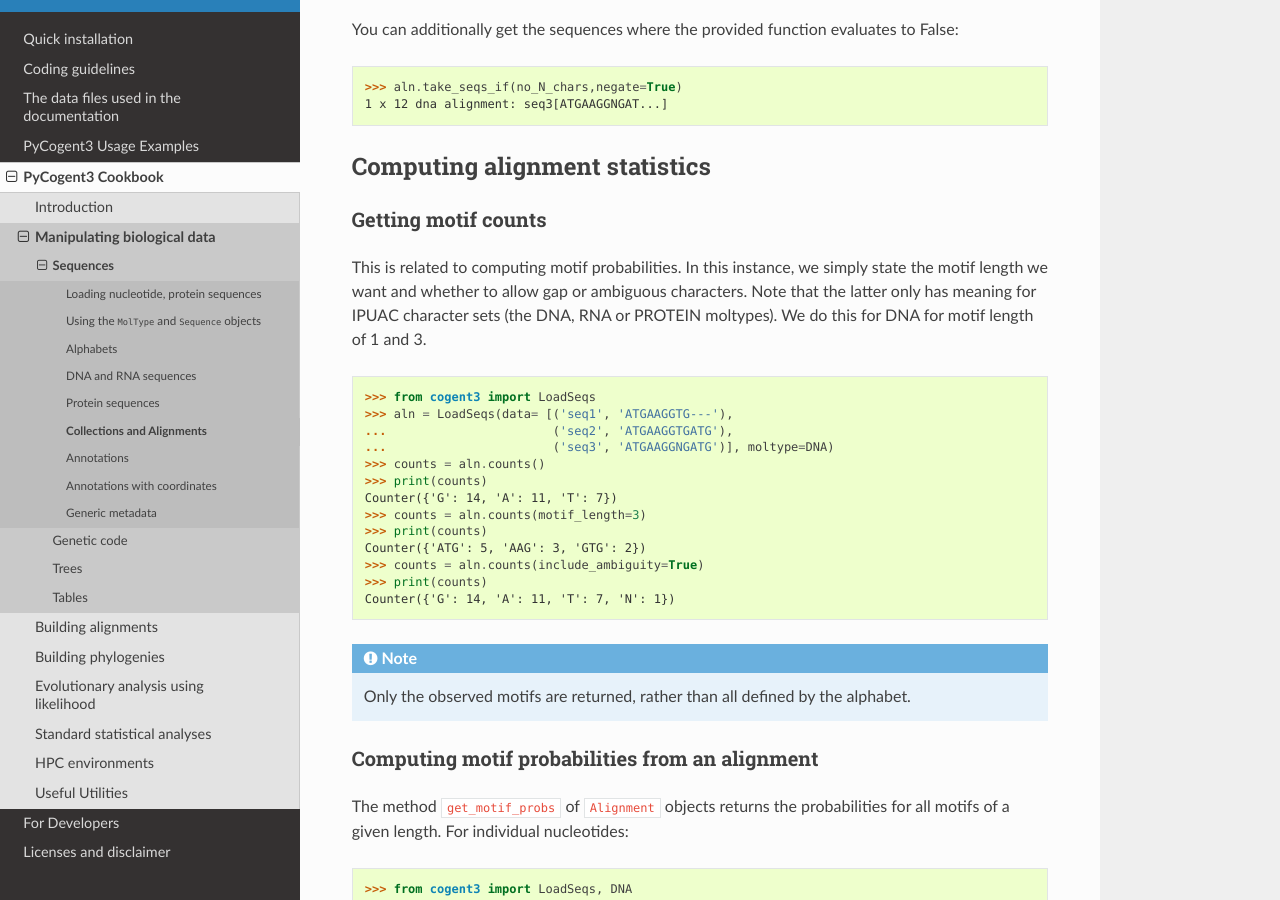
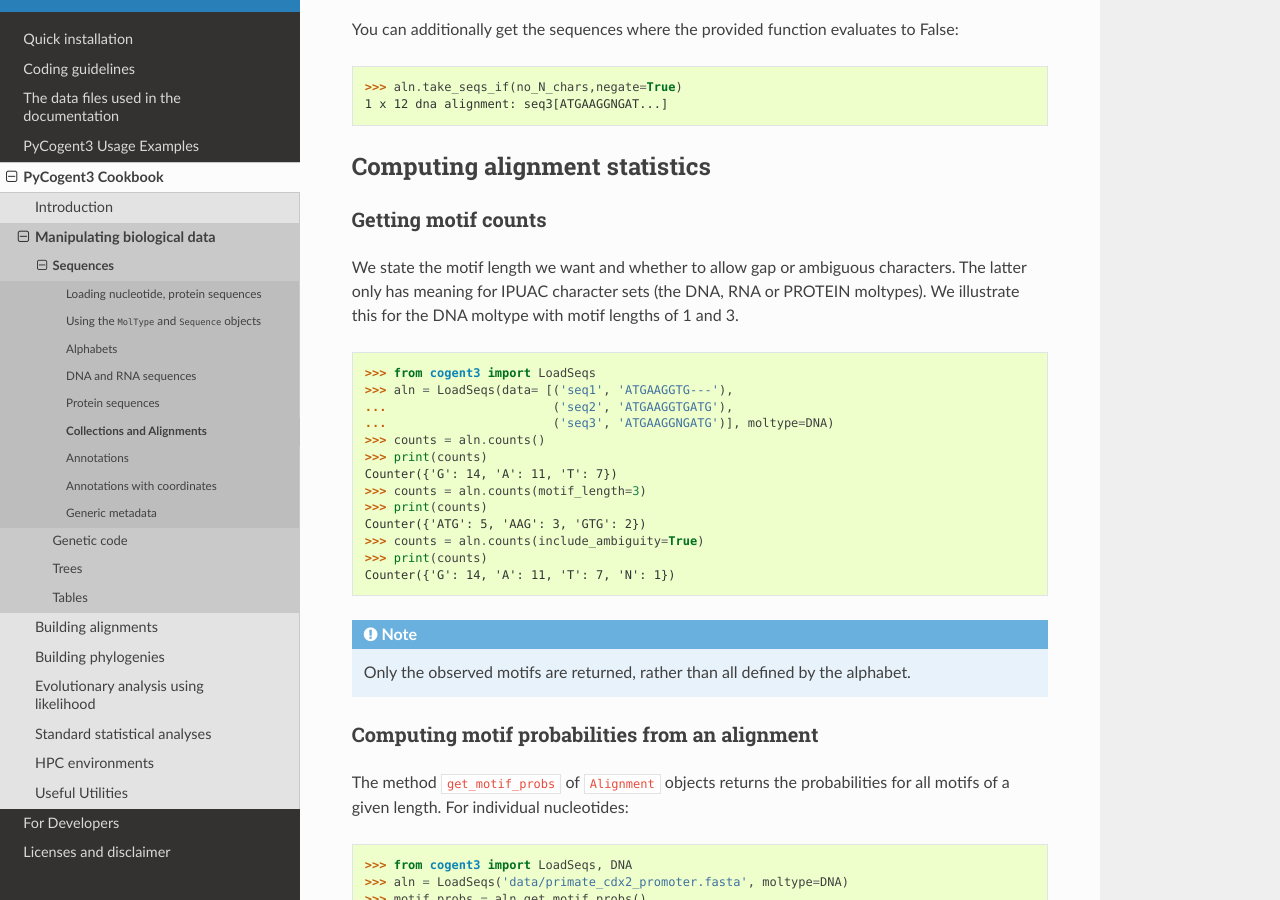
Before and after one commit to cogent3/cogent3, a Sphinx documentation site: the page built from doc/cookbook/alignments.rst, in a window 1280 px wide and 900 px high, scrolled down 12292 px. Built offline with Sphinx 7.4.7 and the Read the Docs theme 2.0.0, drawn with Linux system fonts in a browser that asks for light colours; formulas are drawn with MathJax 3.

Commit message:
MAINT: clearer text in cookbook

```diff
--- a/doc/cookbook/alignments.rst
+++ b/doc/cookbook/alignments.rst
@@ -695,7 +695,7 @@ Computing alignment statistics
 Getting motif counts
 """"""""""""""""""""
 
-This is related to computing motif probabilities. In this instance, we simply state the motif length we want and whether to allow gap or ambiguous characters. Note that the latter only has meaning for IPUAC character sets (the DNA, RNA or PROTEIN moltypes). We do this for DNA for motif length of 1 and 3.
+We state the motif length we want and whether to allow gap or ambiguous characters. The latter only has meaning for IPUAC character sets (the DNA, RNA or PROTEIN moltypes). We illustrate this for the DNA moltype with motif lengths of 1 and 3.
 
 .. doctest::
 
```
